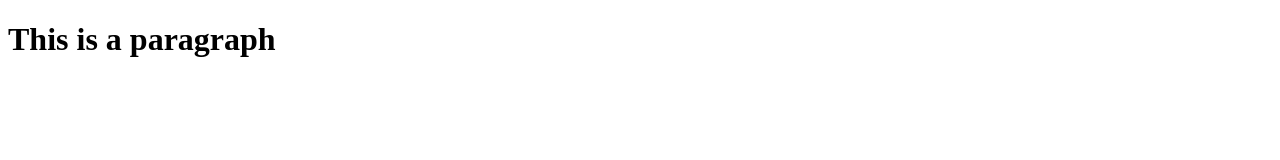
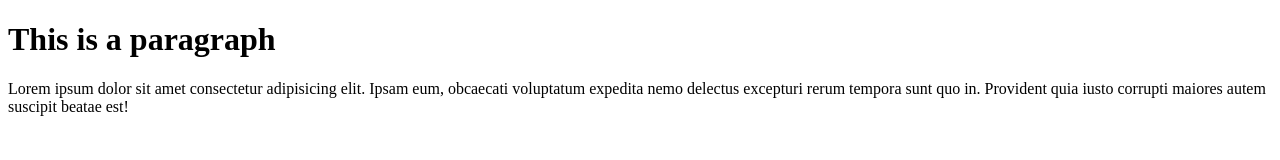
Before and after one commit to shannu4466/base-, a plain HTML site: page index.html in a window 1280 px wide. Drawn offline with Linux system fonts and the light colour scheme.

Commit message:
first commit

```diff
--- a/index.html
+++ b/index.html
@@ -7,5 +7,8 @@
 </head>
 <body>
     <h1>This is a paragraph</h1>
+
+    <p>Lorem ipsum dolor sit amet consectetur adipisicing elit. Ipsam eum, obcaecati voluptatum expedita nemo delectus excepturi rerum tempora sunt quo in. Provident quia iusto corrupti maiores autem suscipit beatae est!
+    </p>
 </body>
 </html>
```
Also changed, not shown: 1 other file.
